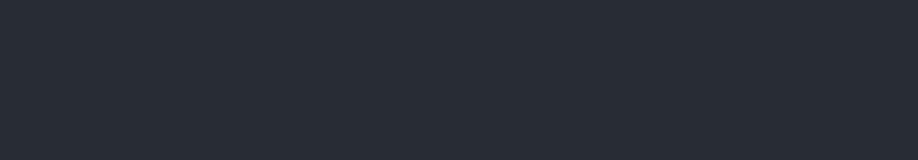
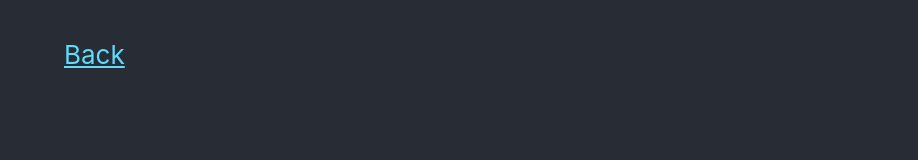
Before and after one commit to jazzpeh/react-redux-starter, a React app: page /counter/redux in a window 1280 px wide. Shown: the top 160 px of the page, without its empty margins (0-918 px from the left). Built offline with nearby package versions, Linux system fonts and the light colour scheme.

Commit message:
Updated CounterRedux

```diff
--- a/src/pages/CounterRedux/CounterRedux.jsx
+++ b/src/pages/CounterRedux/CounterRedux.jsx
@@ -1,34 +1,81 @@
 import React, { PureComponent } from 'react';
 import { connect } from 'react-redux';
 import PropTypes from 'prop-types';
+import styled from 'styled-components';
+import { NavLink } from 'react-router-dom';
 import {
   incrementCounter,
   decrementCounter,
 } from '../../store/actions/counter';
 import Counter from '../../components/Counter';
 
+const Link = styled(NavLink)`
+  color: #61dafb;
+  font-size: calc(10px + 2vmin);
+  left: 5%;
+  margin-bottom: 20px;
+  position: fixed;
+  top: 5%;
+`;
+
+const Loader = styled.div`
+  align-items: center;
+  background-color: rgba(0, 0, 0, 0.8);
+  color: white;
+  display: flex;
+  font-size: 4rem;
+  font-weight: bold;
+  height: 100vh;
+  justify-content: center;
+  position: fixed;
+  width: 100vw;
+  z-index: 1;
+`;
+
 export class CounterRedux extends PureComponent {
   render() {
-    const { counter } = this.props;
+    const { counter, handleDecrement, handleIncrement, isLoading } = this.props;
 
-    return <Counter counter={counter} />;
+    return (
+      <>
+        {isLoading && <Loader>Loading...</Loader>}
+        <Link to="/" data-testid="home">
+          Back
+        </Link>
+        <Counter
+          data-testid="counter"
+          onClickDecrement={handleDecrement}
+          onClickIncrement={handleIncrement}
+          counter={counter}
+        />
+        ;
+      </>
+    );
   }
 }
 
 CounterRedux.propTypes = {
+  isLoading: PropTypes.bool,
   counter: PropTypes.number.isRequired,
+  handleDecrement: PropTypes.func.isRequired,
+  handleIncrement: PropTypes.func.isRequired,
+};
+
+CounterRedux.defaultProps = {
+  isLoading: false,
 };
 
 const mapStateToProps = (state) => {
   return {
+    isLoading: state.ui.isLoading,
     counter: state.counter.value,
   };
 };
 
 const mapDispatchToProps = (dispatch) => {
   return {
-    onIncrementCounter: () => dispatch(incrementCounter()),
-    onDecrementCounter: () => dispatch(decrementCounter()),
+    handleIncrement: () => dispatch(incrementCounter()),
+    handleDecrement: () => dispatch(decrementCounter()),
   };
 };
 
```
Also changed, not shown: 1 other file (tests, documents, lock files or other folders).
